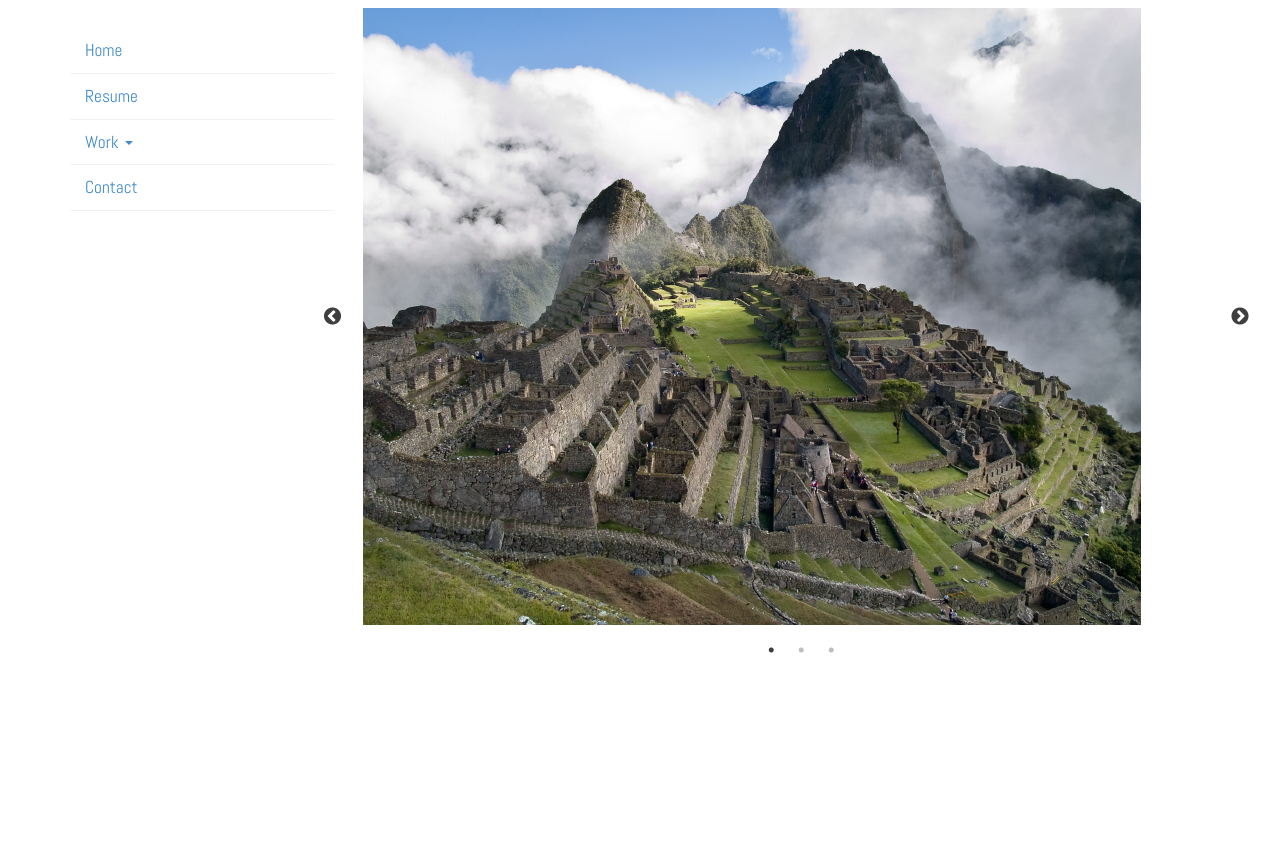
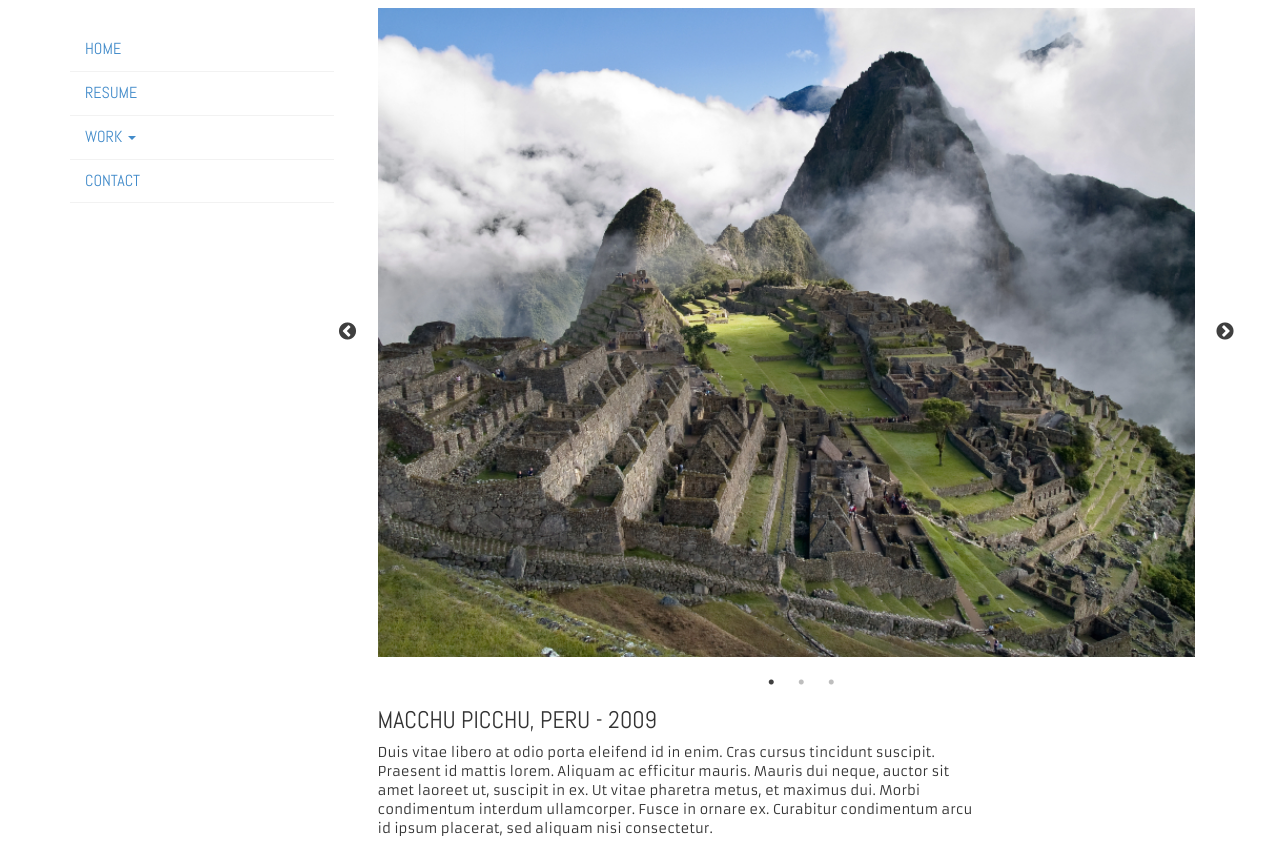
Before and after one commit to BTrujillo/caroline-portfolio, a plain HTML site: page work/painting/machupicchu.html in a window 1280 px wide. Shown: the part 83-947 px from the top of the page. Before the commit the page ends 800 px from the top, so only its background shows below. Drawn offline with nearby package versions, Linux system fonts and the light colour scheme.

Commit message:
sample work page'

```diff
--- a/css/main.css
+++ b/css/main.css
@@ -27,12 +27,12 @@ p {
 }
 
 .navbar li {
-	font-size: 14pt;
+	font-size: 13pt;
 	color: #5E5E5E;
 }
 
 .nav a {
-	font-size: 13pt;
+	font-size: 12pt;
 }
 
 #wrapper {
@@ -54,3 +54,18 @@ p {
 .slick-prev:before, .slick-next:before {
     color:black !important;
 }
+
+.work-slider {
+	padding: 0px 15px;
+}
+
+.work-slider img {
+	width: 100%;
+	display: block;
+	margin-left: auto;
+	margin-right: auto;
+}
+
+.bottom {
+	padding-bottom: 15px;
+}
--- a/work/painting/machupicchu.html
+++ b/work/painting/machupicchu.html
@@ -28,7 +28,7 @@
              <span class="icon-bar"></span>
              <span class="icon-bar"></span>
            </button>
-           <a class="navbar-brand" href="/index.html">Caroline Chen</a>
+           <a class="navbar-brand" href="/index.html">CAROLINE CHEN</a>
            <ul class="nav navbar navbar-right">
             <li>email: carolinechen2011@gmail.com</li>
             <li>phone: (703) 380-4881</li>
@@ -43,29 +43,37 @@
         <!-- sidebar -->
         <div class="col-xs-6 col-sm-3 sidebar-offcanvas" id="sidebar" role="navigation">
             <ul class="nav">
-              <li class="active"><a href="index.html">Home</a></li>
-              <li><a href="/resume.html">Resume</a></li>
+              <li class="active"><a href="index.html">HOME</a></li>
+              <li><a href="/resume.html">RESUME</a></li>
               <li class="dropdown">
-                <a href="#" class="dropdown-toggle" data-toggle="dropdown" role="button" aria-expanded="false">Work <span class="caret"></span></a>
+                <a href="#" class="dropdown-toggle" data-toggle="dropdown" role="button" aria-expanded="false">WORK <span class="caret"></span></a>
                 <ul class="dropdown-menu" role="menu">
-                  <li><a href="/work/architecture.html">Architecture</a></li>
-                  <li><a href="/work/painting.html">Painting</a></li>
-                  <li><a href="/work/drawing.html">Drawing</a></li>
-                  <li><a href="/work/cartography.html">Cartography</a></li>
+                  <li><a href="/work/architecture.html">ARCHITECTURE</a></li>
+                  <li><a href="/work/painting.html">PAINTING</a></li>
+                  <li><a href="/work/drawing.html">DRAWING</a></li>
+                  <li><a href="/work/cartography.html">CARTOGRAPHY</a></li>
                 </ul>
               </li>
-              <li><a href="#">Contact</a></li>
+              <li><a href="#">CONTACT</a></li>
             </ul>
         </div>
 
         <!-- main area -->
 
-        <div class="col-xs-12 col-sm-9 work">
+        <div class="col-xs-12 col-sm-9 col-lg-9">
+	  <div class="work-slider">
             <div><img src="/media/mp.jpg"/></div>
             <div><img src="/media/mp.jpg"/></div>
             <div><img src="/media/mp.jpg"/></div>
-        </div>
+          </div>
+	  <div class="container col-xs-12 col-sm-9 col-lg-9 bottom">
+	    <h3>MACCHU PICCHU, PERU - 2009</h3>
+	    <p>Duis vitae libero at odio porta eleifend id in enim. Cras cursus tincidunt suscipit. Praesent id mattis lorem. Aliquam ac efficitur mauris. Mauris dui neque, auctor sit amet laoreet ut, suscipit in ex. Ut vitae pharetra metus, et maximus dui. Morbi condimentum interdum ullamcorper. Fusce in ornare ex. Curabitur condimentum arcu id ipsum placerat, sed aliquam nisi consectetur.</p>
+	  </div>
+	</div>
 
+	<div class="container col-xs-12 col-sm-9 col-lg-9">
+	    	</div>
 
     </div><!--/.row-->
   </div><!--/.container-->
@@ -78,7 +86,7 @@
 
     <script type="text/javascript">
       $(document).ready(function(){
-            $('.work').slick({
+            $('.work-slider').slick({
               dots: true,
               infinite: true,
               slidesToShow: 1,
```
